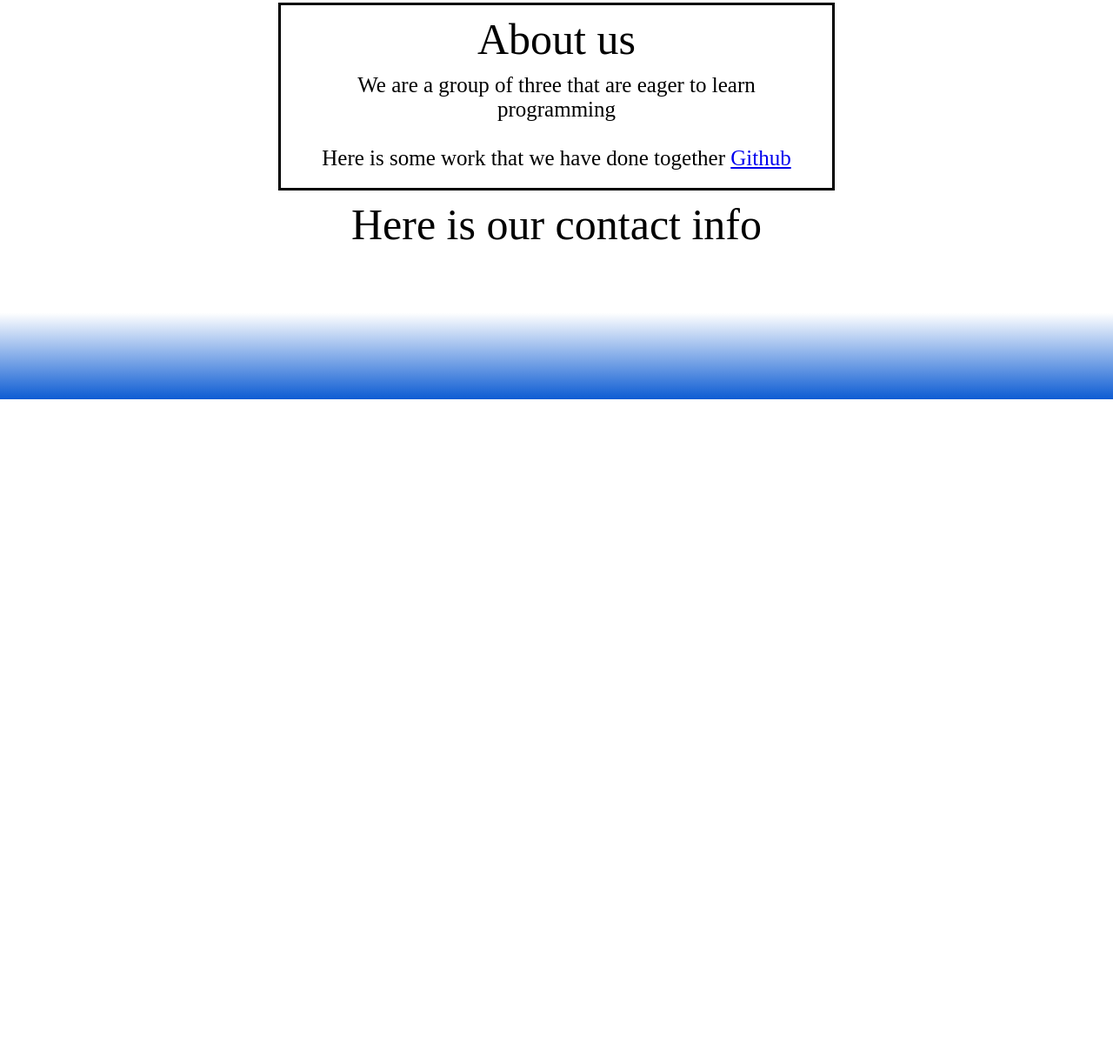
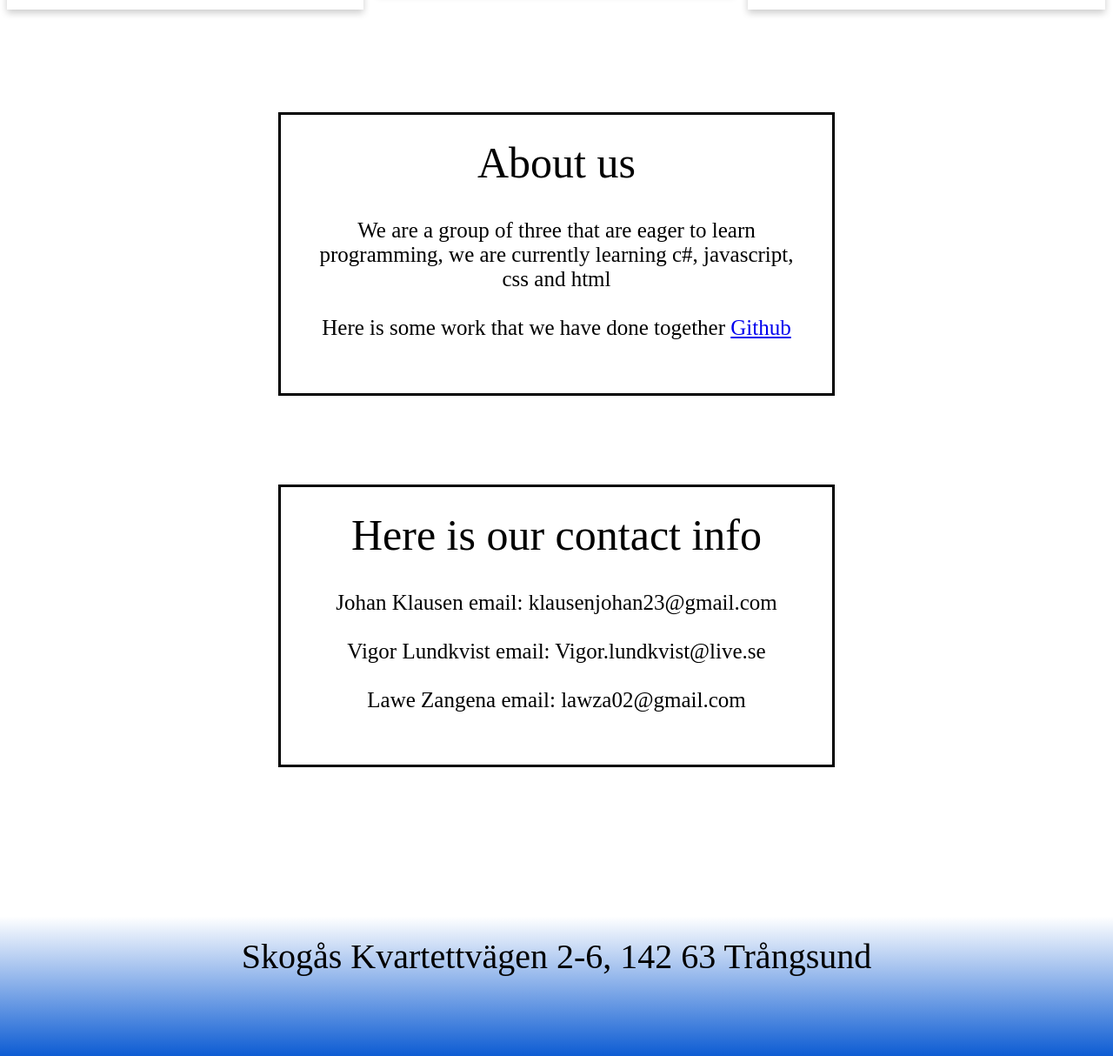
Before and after one commit to Vigoliet/Team-ICE, a website: page public/index.html in a window 1280 px wide. Shown: the part 1008-2222 px from the top of the page at 87% size. Before the commit the page ends 1467 px from the top, so only its background shows below. Drawn offline with Linux system fonts and the light colour scheme.

Commit message:
fixed some bugs and the contact box

```diff
--- a/public/css/index.css
+++ b/public/css/index.css
@@ -7,7 +7,7 @@ body {
     margin-left: auto;
     margin-right: auto;
     text-align: center;
-    font-size: 50px;
+    font-size: 60px;
 
 }
 
@@ -116,7 +116,7 @@ html {
     background-color: #555;
 }
 #about {
-    padding:10px;
+    padding:2%;
     margin-left: auto;
     margin-right: auto;
     text-align: center;
@@ -135,18 +135,25 @@ html {
 
 }
 
+.space{
+    padding:4%;
+}
+
 #Contact{
-    padding:10px;
+    padding:2%;
     margin-left: auto;
     margin-right: auto;
     text-align: center;
     font-size: 50px;
+    border-style: solid;
+    width: 50%;
 }
 .contactinfo{
     margin-left: auto;
     margin-right: auto;
     text-align: center;
-    font-size: 20px;
+    font-size: 25px;
+    padding: 10px
 
 }
 
@@ -154,4 +161,5 @@ footer{
     padding: 4%;
     font-size: 40px;
     background: linear-gradient(to top, #0d5cd3 0%, #ffffff 70%);
+    text-align: center;
 }
--- a/public/index.html
+++ b/public/index.html
@@ -21,7 +21,7 @@
         <li><a href="#about">About us</a></li>
         <li><a href="#Contact">Contact</a></li>
 
-      </ul>
+    </ul>
 
     <div class="row">
         <div class="column">
@@ -32,7 +32,7 @@
                     <p class="title">The oldest</p>
                     <p></p>
                     <p>klausenjohan23@gmail.com</p>
-                    <a href ="https://github.com/JohanK01"><i class="fa fa-github" style="font-size:36px"></i></a>
+                    <a href="https://github.com/JohanK01"><i class="fa fa-github" style="font-size:36px"></i></a>
                     <a class="button" href="https://serene-plains-54676.herokuapp.com/">MyProfile</a>
                     <p></p>
                 </div>
@@ -48,7 +48,7 @@
                     <p class="title">The smartest</p>
                     <p></p>
                     <p>vigor.lunkvist@live.se</p>
-                    <a href ="https://github.com/Vigoliet"><i class="fa fa-github" style="font-size:36px"></i></a>
+                    <a href="https://github.com/Vigoliet"><i class="fa fa-github" style="font-size:36px"></i></a>
                     <a class="button" href="https://desolate-tor-71624.herokuapp.com/">MyProfile</a>
                     <p></p>
                 </div>
@@ -63,25 +63,32 @@
                     <p class="title">The funny one</p>
                     <p></p>
                     <p>lawza02@gmail.com</p>
-                    <a href ="https://github.com/Lawe02"><i class="fa fa-github" style="font-size:36px"></i></a>
+                    <a href="https://github.com/Lawe02"><i class="fa fa-github" style="font-size:36px"></i></a>
                     <a class="button" href="https://stark-beach-02554.herokuapp.com/">MyProfile</a>
                     <p></p>
                 </div>
             </div>
         </div>
     </div>
-
+    <div class="space"></div>
     <div id="about">About us
-    <div class="AboutInfo">We are a group of three that are eager to learn programming <br>
-    <br>Here is some work that we have done together <a href="https://github.com/Vigoliet/Team-Ice.git">Github</a> </div>
+        <p class="AboutInfo">We are a group of three that are eager to learn programming,
+            we are currently learning c#, javascript, css and html <br>
+            <br>Here is some work that we have done together <a
+                href="https://github.com/Vigoliet/Team-Ice.git">Github</a> </p>
+    </div>
+    <div class="space"></div>
+    <div id="Contact">Here is our contact info
+        <p class="contactinfo">Johan Klausen email: klausenjohan23@gmail.com
+            <br> <br>Vigor Lundkvist email: Vigor.lundkvist@live.se
+            <br> <br>Lawe Zangena email: lawza02@gmail.com
+        </p>
     </div>
 
-    <div id="Contact">Here is our contact info
-        <p class= "contactinfo"></p>
-    </div>
+    <div class="space"></div>
 
     <footer>
-        <p></p>
+        <p>Skogås Kvartettvägen 2-6, 142 63 Trångsund</p>
     </footer>
 
 </body>
```
